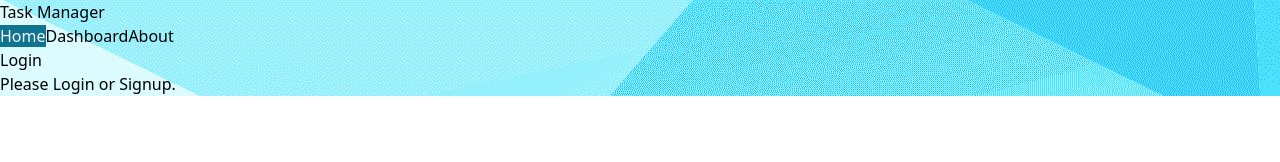
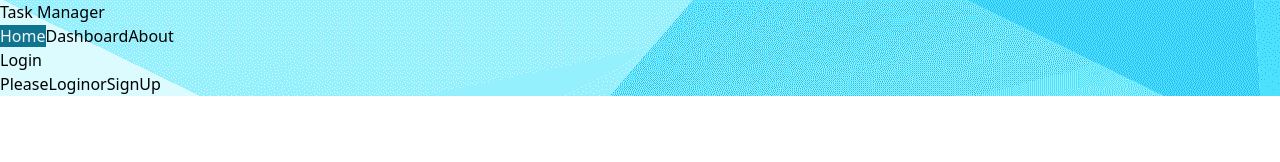
Before and after one commit to MananSharma7/taskManagerApp, a React (Vite) app in the folder frontend/: page / in a window 1280 px wide. Shown: the top 162 px of the page. Built offline with nearby package versions, Linux system fonts and the light colour scheme; no server answers.

Commit message:
Added redirect after login

```diff
--- a/frontend/src/components/pages/Home.jsx
+++ b/frontend/src/components/pages/Home.jsx
@@ -1,4 +1,5 @@
 import React, { useEffect, useState } from "react";
+import { Link } from "react-router-dom";
 import { useGlobalContext } from "../globalContext";
 import Tasks from "../Items/Tasks";
 import AddTask from "../Items/AddTask";
@@ -38,9 +39,22 @@ const Home = () => {
   if (!users) {
     return (
       <div className="flex items-center justify-center min-h-96">
-        <div className="px-3 py-1 text-xl font-medium leading-none text-center text-blue-500 rounded-full">
-          Please Login or Signup.
-        </div>
+        <p className="text-lg text-blue-500 lg:text-xl">
+          Please
+          <Link
+            className="text-blue-500 hover:text-blue-700 hover:underline mx-1"
+            to="/login"
+          >
+            Login
+          </Link>
+          or
+          <Link
+            className="text-blue-500 hover:text-blue-700 hover:underline ml-1"
+            to="/signup"
+          >
+            SignUp
+          </Link>
+        </p>
       </div>
     );
   }
```
